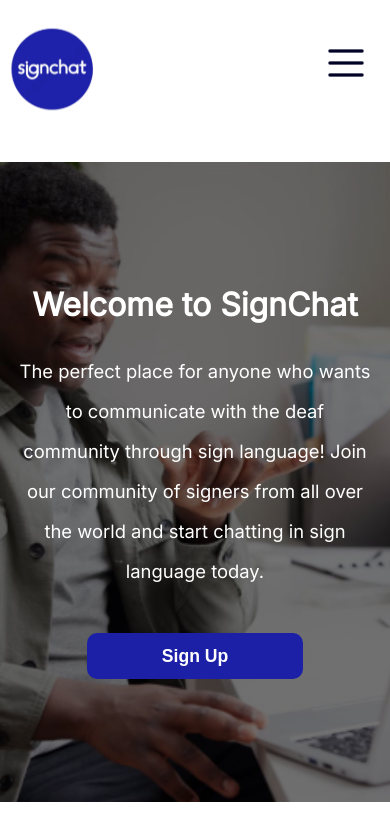
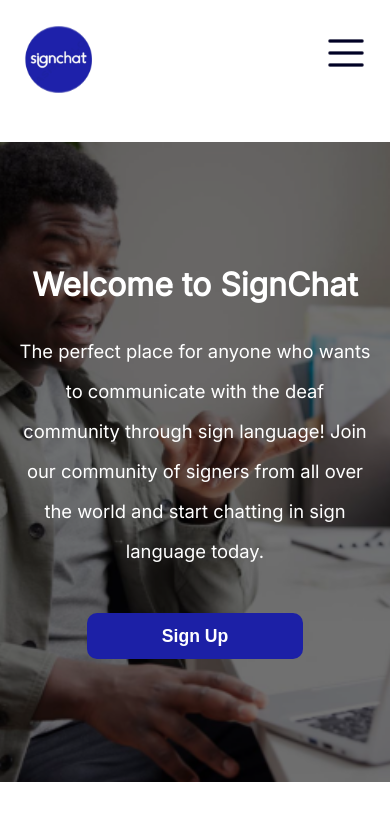
Before and after one commit to SignLink/Signchat-Frontend, a React (Create React App) app: page / in a window 390 px wide. Shown: the top 830 px of the page. Built offline with nearby package versions, Linux system fonts and the light colour scheme.

Commit message:
changed width and height of logo

```diff
--- a/src/components/Navigations.css
+++ b/src/components/Navigations.css
@@ -76,9 +76,10 @@
         background-color: white;
         height: 35rem;
         align-items: center;
-        border-left: 1px solid black;
-        border-bottom: 1px solid black;
+        border-left: 1px solid #0a0c4173;
+        border-bottom: 1px solid #0a0c4173;
         z-index: 10;
+        border-radius: 0 0 0px 10px;
     }
 
     .nav-buttons {
@@ -121,6 +122,13 @@
     .nav-buttons {
         width: 40%;
     }
+
+
+    .main-logo img {
+        width: 90px;
+        height: 90px;
+
+    }
 }
 
 @media (max-width:800px) {
@@ -133,6 +141,10 @@
     .smaller-screen-nav-button {
         width: 4rem;
     }
+
+    .main-logo {
+        padding-left: 1rem;
+    }
 }
 
 @media (max-width:350px) {
```
